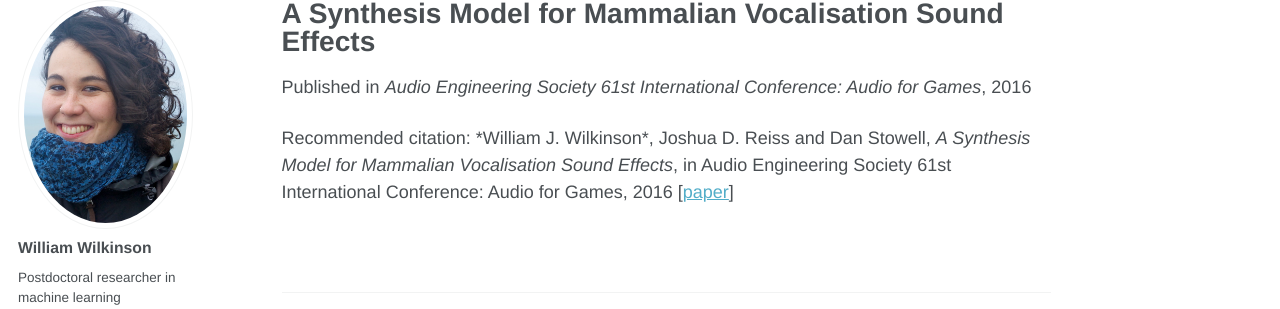
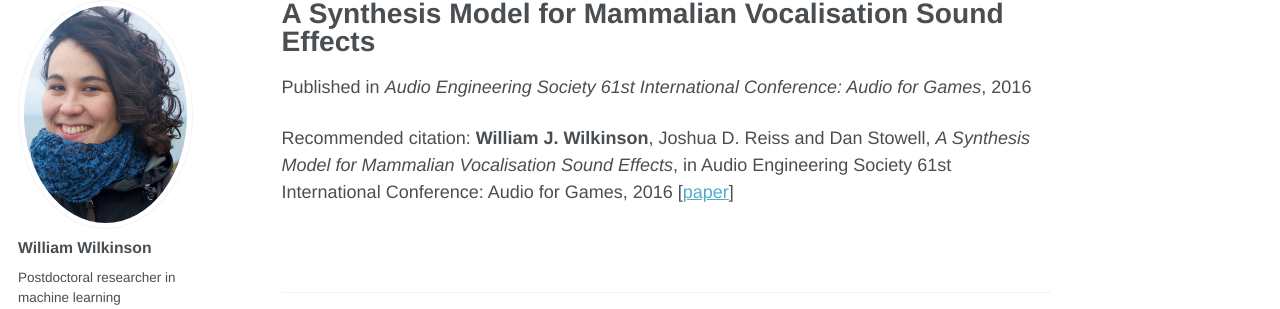
Before and after one commit to wil-j-wil/wil-j-wil2.github.io, a Jekyll site: the page built from _publications/2016-06-01-msc.md, in a window 1280 px wide. Shown: the part 118-427 px from the top of the page. Built offline with Jekyll 4.4.1, drawn with Linux system fonts in a browser that asks for light colours.

Commit message:
Update 2016-06-01-msc.md

```diff
--- a/_publications/2016-06-01-msc.md
+++ b/_publications/2016-06-01-msc.md
@@ -8,5 +8,5 @@ date: 2016-06-01
 year: 2016
 venue: 'Audio Engineering Society 61st International Conference: Audio for Games'
 paperurl: 'https://www.eecs.qmul.ac.uk/~josh/documents/2016/wilkinson%20reiss%20-%202016.pdf'
-citation: '*William J. Wilkinson*, Joshua D. Reiss and Dan Stowell, <i>A Synthesis Model for Mammalian Vocalisation Sound Effects</i>, in Audio Engineering Society 61st International Conference: Audio for Games, 2016'
+citation: '<b>William J. Wilkinson</b>, Joshua D. Reiss and Dan Stowell, <i>A Synthesis Model for Mammalian Vocalisation Sound Effects</i>, in Audio Engineering Society 61st International Conference: Audio for Games, 2016'
 ---
```
